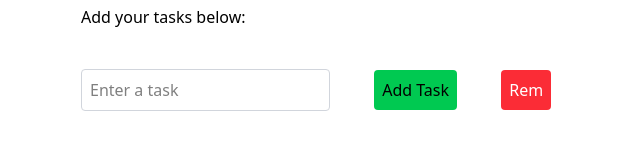
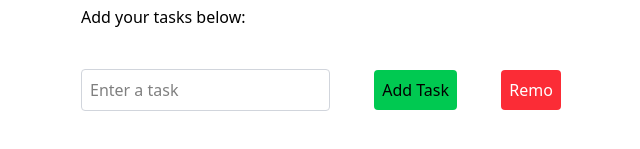
Before and after one commit to devkryssie/todo-list-ui, a website: page index.html in a window 1280 px wide. Shown: the part 447-596 px from the top of the page, 519-1159 px from the left. Drawn offline with Linux system fonts and the light colour scheme.

Commit message:
first commit

```diff
--- a/index.html
+++ b/index.html
@@ -15,7 +15,7 @@
     <button class="ml-10 mt-10 p-2 bg-green-500 text</b-white rounded">Add Task</button>
 
 
-    <button class="ml-10 mt-10 p-2 bg-red-500 text-white rounded">Rem </button>
+    <button class="ml-10 mt-10 p-2 bg-red-500 text-white rounded">Remo </button>
 
     </div>
 
```
